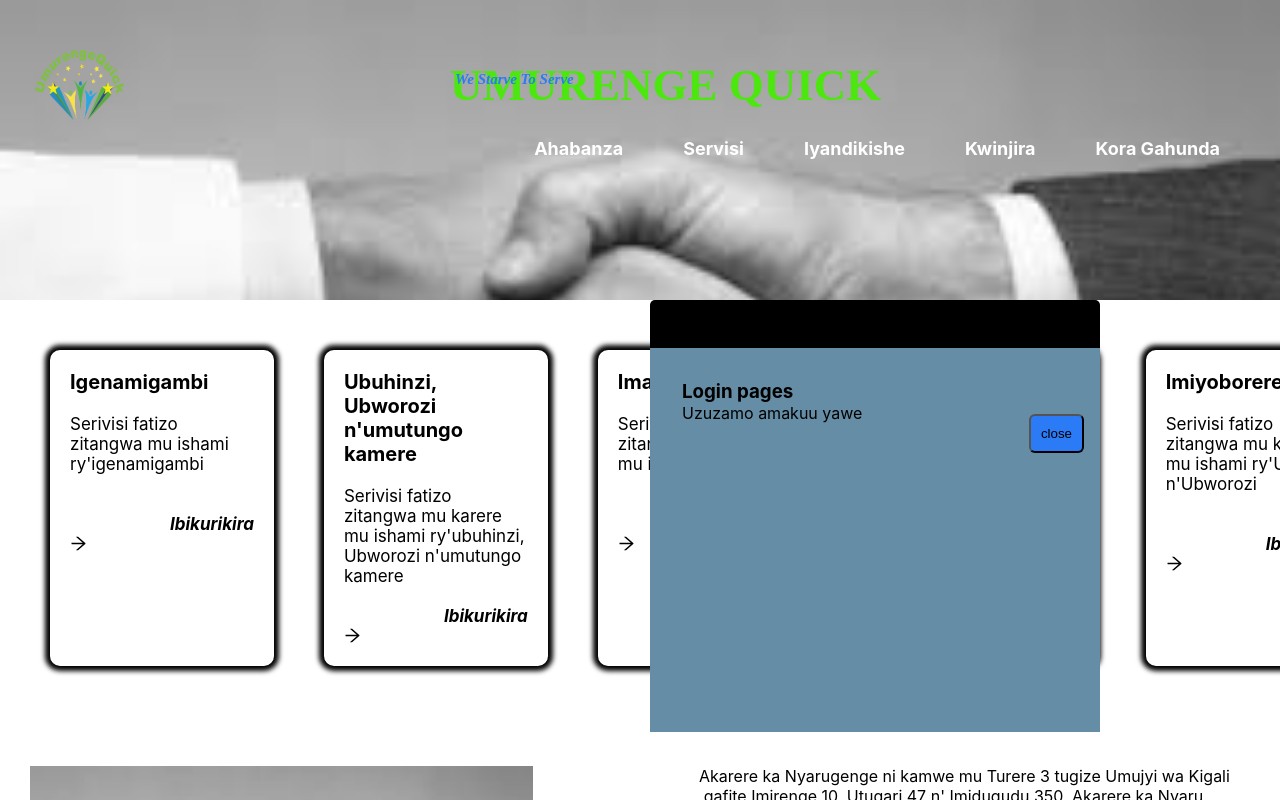
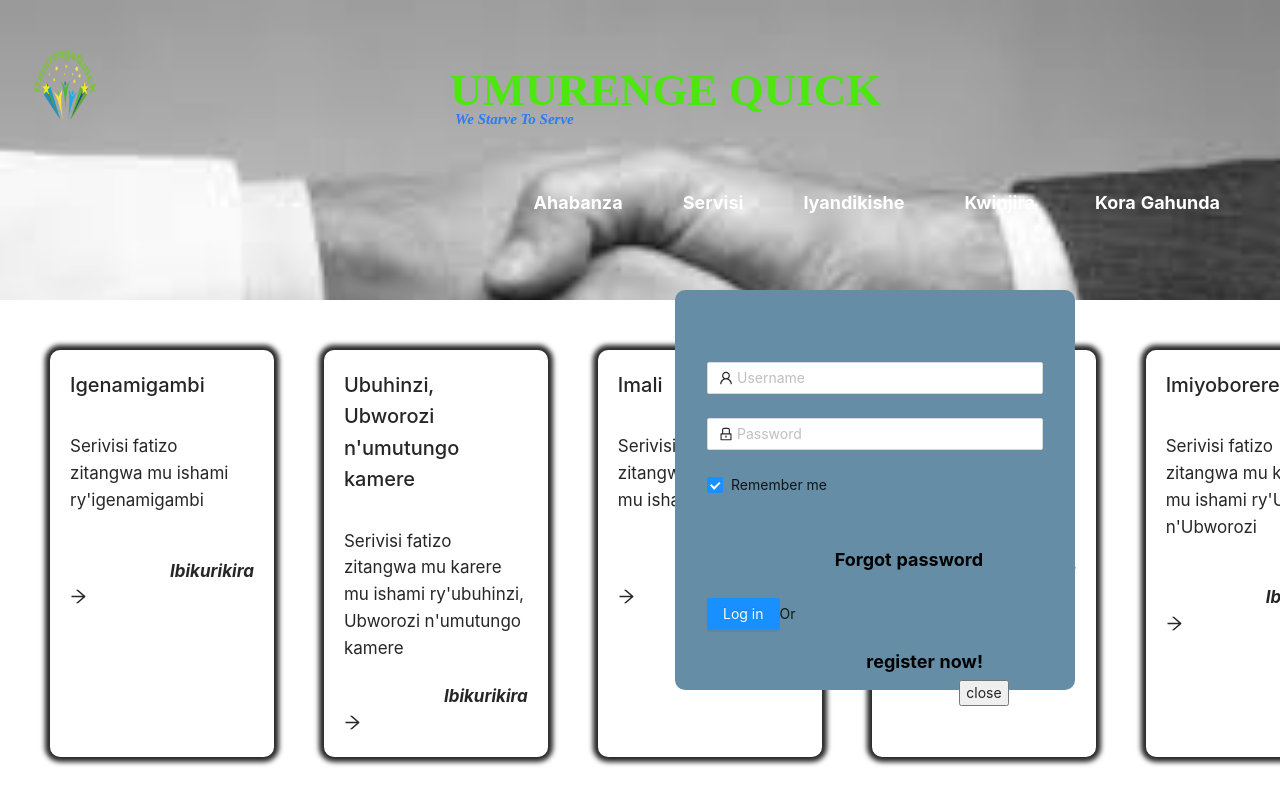
Before and after one commit to mutuyimana1/umurengequickUI, a React (Create React App) app: page /home in a window 1280 px wide. Both pictures are taken after a click on the link "Kwinjira". Shown: the top 800 px of the page. Built offline with nearby package versions, Linux system fonts and the light colour scheme.

Commit message:
login form

```diff
--- a/src/components/header.js
+++ b/src/components/header.js
@@ -3,6 +3,9 @@ import logo from "../assets/images/logo.png";
 import "./header.css";
 import Signup from "./signup"
 import {useState} from "react"
+import 'antd/dist/antd.css';
+import { Form, Input, Button, Checkbox } from 'antd';
+import { UserOutlined, LockOutlined } from '@ant-design/icons';
 const Header = () => {
   const [buttonPopup, setButtonPopup] = useState(false);
 
@@ -17,23 +20,75 @@ const Header = () => {
         <h2>We Starve To Serve</h2>
         {/* <div ClassName="navbar"> */}
         <div ClassName="navbar-fix">
-          <a href="/#"> Kora Gahunda</a>
+          <a href="/#" style={{color:"rgb(255, 255, 255)"}}> Kora Gahunda</a>
           &nbsp;&nbsp;&nbsp;&nbsp;&nbsp;&nbsp;&nbsp;
-          <a href="#" onClick={()=>setButtonPopup(true)}>Kwinjira</a>
+          <a href="#" style={{color:"rgb(255, 255, 255)"}} onClick={()=>setButtonPopup(true)}>Kwinjira</a>
           &nbsp;&nbsp;&nbsp;&nbsp;&nbsp;&nbsp;&nbsp;
-          <a href="/#"> Iyandikishe </a>
+          <a href="/#" style={{color:"rgb(255, 255, 255)"}}> Iyandikishe </a>
           &nbsp;&nbsp;&nbsp;&nbsp;&nbsp;&nbsp;&nbsp;
-          <a href="/serivisi"> Servisi </a>
+          <a href="/serivisi" style={{color:"rgb(255, 255, 255)"}}> Servisi </a>
           &nbsp;&nbsp;&nbsp;&nbsp;&nbsp;&nbsp;&nbsp;
-          <a href="/home"> Ahabanza </a>
+          <a href="/home" style={{color:"rgb(255, 255, 255)"}}> Ahabanza </a>
           &nbsp;&nbsp;&nbsp;&nbsp;&nbsp;&nbsp;&nbsp;
         </div>
       </div>
 
       </main>
 <Signup trigger={buttonPopup} setTrigger={setButtonPopup}>
-          <h3>Login pages</h3>
-          <p>Uzuzamo amakuu yawe</p>
+<Form
+      name="normal_login"
+      className="login-form"
+      initialValues={{
+        remember: true,
+      }}
+      // onFinish={onFinish}
+    >
+      <div style={{marginTop:"40px"}}>
+      <Form.Item
+        name="username"
+        rules={[
+          {
+            required: true,
+            message: 'Please input your Username!',
+          },
+        ]}
+      >
+        <Input prefix={<UserOutlined className="site-form-item-icon" />} placeholder="Username" />
+      </Form.Item>
+      <Form.Item
+        name="password"
+        rules={[
+          {
+            required: true,
+            message: 'Please input your Password!',
+          },
+        ]}
+      >
+        <Input
+          prefix={<LockOutlined className="site-form-item-icon" />}
+          type="password"
+          placeholder="Password"
+        />
+      </Form.Item>
+      <Form.Item>
+        <Form.Item name="remember" valuePropName="checked" noStyle>
+          <Checkbox>Remember me</Checkbox>
+        </Form.Item>
+
+        <a className="login-form-forgot" href="" style={{color:"black"}}>
+          Forgot password
+        </a>
+      </Form.Item>
+
+      <Form.Item>
+        <Button type="primary" htmlType="submit" className="login-form-button">
+          Log in
+        </Button>
+        Or <a href="" style={{color:"black"}}>register now!</a>
+      </Form.Item>
+      </div>
+    </Form>
+
         </Signup>
     </div>
 
--- a/src/components/signup.css
+++ b/src/components/signup.css
@@ -4,12 +4,12 @@
     left:0;
     width: 450px;
     height: 10vh;
-    background-color: rgba(0,0,0,2);
+    background-color:transparent;
     display: flex;
     justify-content: center;
     align-items: center;
     margin-left: 650px;
-    margin-top: 300px;
+    margin-top: 250px;
     border-radius: 5px;
 }
 
@@ -18,11 +18,14 @@
     margin-top: 400px;
     padding: 32px;
     width: 400px;
-    height: 40vh;
+    height: 50vh;
+    border-radius: 10px;
     background-color: rgb(101, 141, 165);
 }
 .popup-inner .close-btn{
     position: absolute;
-    top: 16px;
-    right: 16px;
+    top: 390px;
+    right: 66px;
+    width: 50px;
+
 }
--- a/src/components/signup.js
+++ b/src/components/signup.js
@@ -11,5 +11,8 @@ function signup(props) {
   </div>
   ):"";
 }
+const onFinish = (values) => {
+  console.log('Received values of form: ', values);
+};
 
 export default signup;
--- a/src/views/home.css
+++ b/src/views/home.css
@@ -18,13 +18,14 @@
 .leftside{
     margin-left: 30px;
 }
-button{
-    margin-left: 300px;
+.search{
+    margin-left: 600px;
     margin-top: 50px;
     background-clip: border-box;
     background-color: rgb(42, 123, 245);
     padding: 10px;
     border-radius: 6px;
+    width: 125px;
 
     animation-name: button;
     animation-duration: 3s;
@@ -39,6 +40,6 @@ button{
     0% {opacity: 0;}
     100% {opacity: 1;}
 }
-button:hover{
+.search:hover{
     transform:rotateY(180deg)
 }
```
Also changed, not shown: src/assets/images/logo2remover.png (added), src/assets/images/logos2.png (added).
